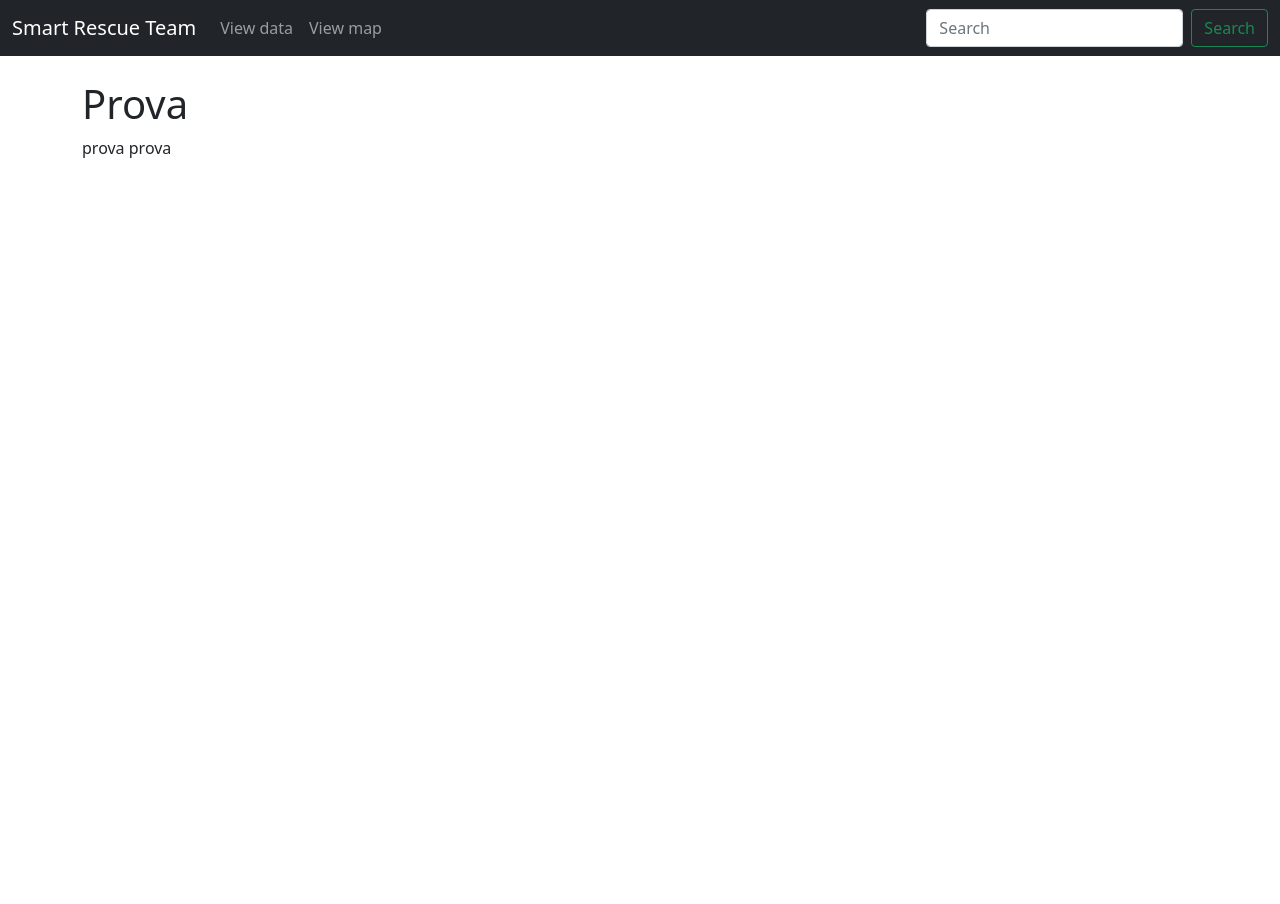
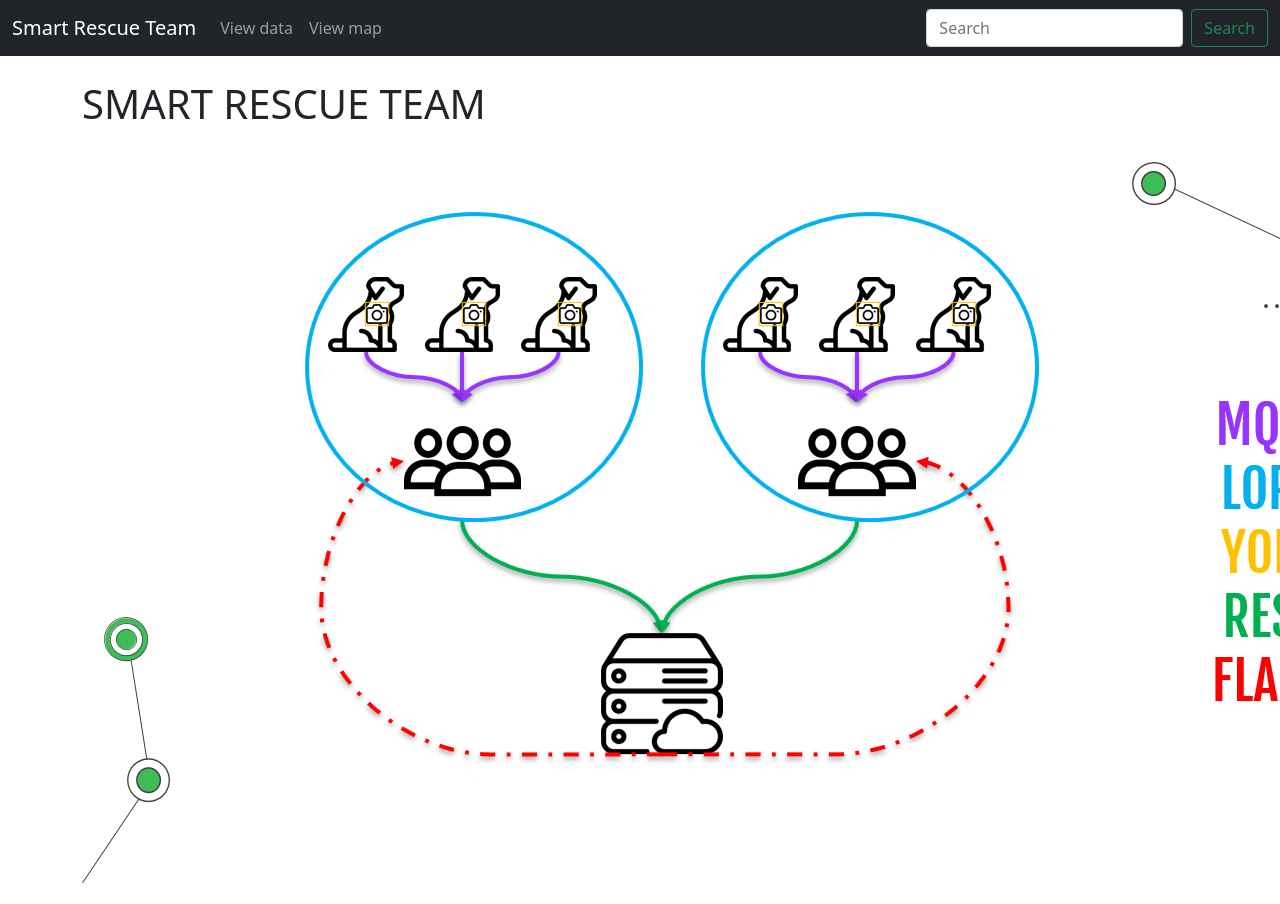
Before and after one commit to CescoMoretti/Smart-Rescue-Team, a Python web app: template src/server/templates/index.html in a window 1280 px wide; the page is wider, and only the part inside the window is pictured. Before the commit the page ends 158 px from the top of that part, so only its background shows below. Run offline with Jinja, Linux system fonts and the light colour scheme; the template is opened without the code that fills it, so the values that code supplies are empty.

Commit message:
image index

```diff
--- a/src/server/templates/index.html
+++ b/src/server/templates/index.html
@@ -2,7 +2,7 @@
 
 
 {% block content%}
-    <h1>Prova</h1>
+    <h1>SMART RESCUE TEAM</h1>
 
-    <p>prova prova</p>
+    <img src="../image/base.png" alt="">
 {% endblock %}
```
